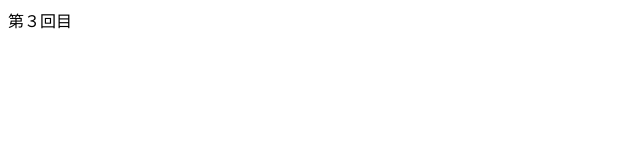
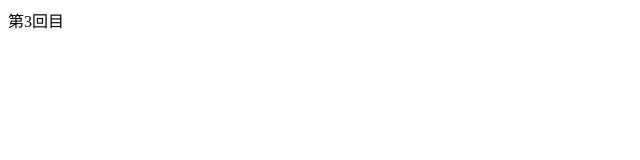
Before and after one commit to kuboderakotomi/kuboderakotomi.github.io, a plain HTML site: page 2022.html in a window 1280 px wide. Shown: the full height of the page, 0-640 px from the left. Drawn offline with Linux system fonts and the light colour scheme.

```diff
--- a/2022.html
+++ b/2022.html
@@ -5,6 +5,6 @@
   <title>実践的web開発</title>
 </head>
 <body>
-第３回目
+第3回目
 </body>
 </html>
```
